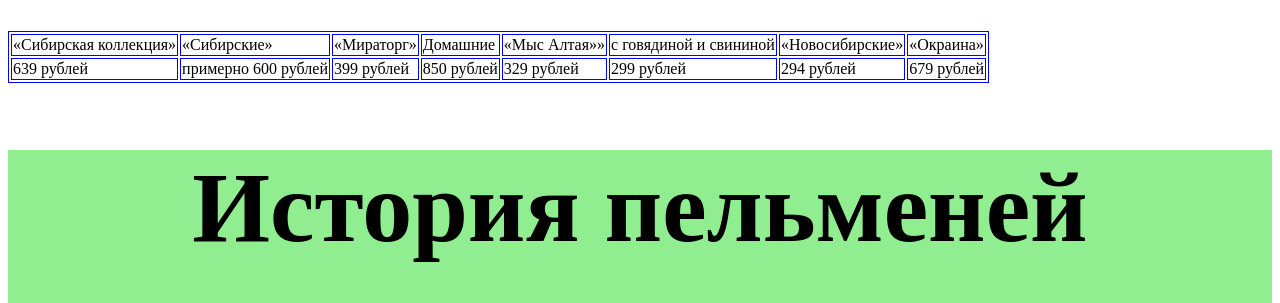
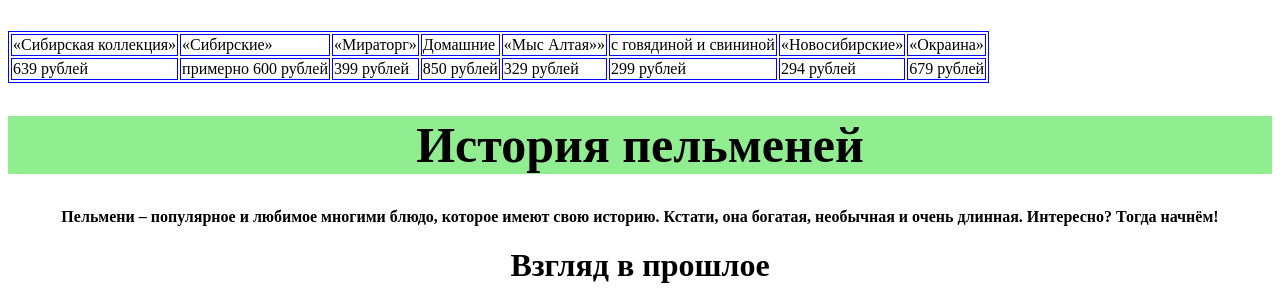
Before and after one commit to KAPTOOWKA/dumpling, a plain HTML site: page index.html in a window 1280 px wide. Shown: the part 1912-2215 px from the top of the page. Drawn offline with Linux system fonts and the light colour scheme.

Commit message:
Update index.html

```diff
--- a/index.html
+++ b/index.html
@@ -66,9 +66,9 @@
     </tr>
    </table>
    <h1 style="font-size:50px;background-color:lightgreen; text-align:center">
-    <table style="border:1px solid blue">
-    <h1><b>История пельменей</b></h1>
-<p><b><h1>Пельмени – популярное и любимое многими блюдо, которое имеют свою историю. Кстати, она богатая, необычная и очень длинная. Интересно? Тогда начнём!</h1></b></p>
+
+    <b>История пельменей</b></h1>
+<p><b>Пельмени – популярное и любимое многими блюдо, которое имеют свою историю. Кстати, она богатая, необычная и очень длинная. Интересно? Тогда начнём!</b></p>
 
 <p><h1>Взгляд в прошлое</h1></p>
 <p>Когда именно и где возникло многонациональное блюдо, доподлинно неизвестно, поскольку многие народности пытаются приписать авторство пельменей себе. Большинство исследователей считают, что родина пельменей – Китай. Так знаменитый кулинар Вильям Похлебкин писал, что в Россию блюдо попало из Средней Азии, но доказать данный факт не мог. <i>Одно можно сказать точно: проделав длинный путь, в 15 веке пельмени очутились на столах уральских и сибирских жителей.</i> Возможно, благодарить за это следует народ коми, а, возможно, и татар. Так или иначе, лакомство понравилось всем, быстро прижилось и стало подаваться к праздничному столу или в качестве обычной трапезы. Так как замороженные полуфабрикаты долго хранились, не представляли сложностей в перевозке и быстро готовились, они стали составляющей «полевого» пищевого рациона.</p>
```
